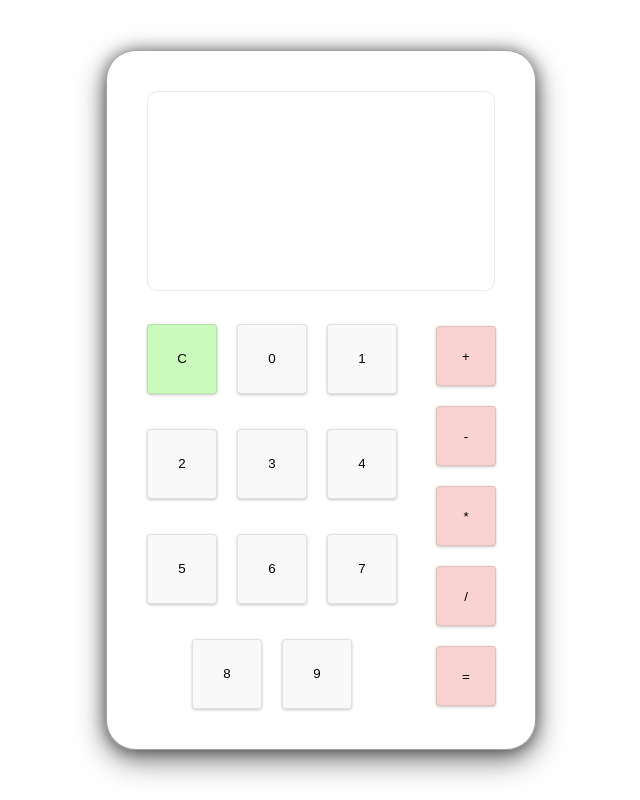
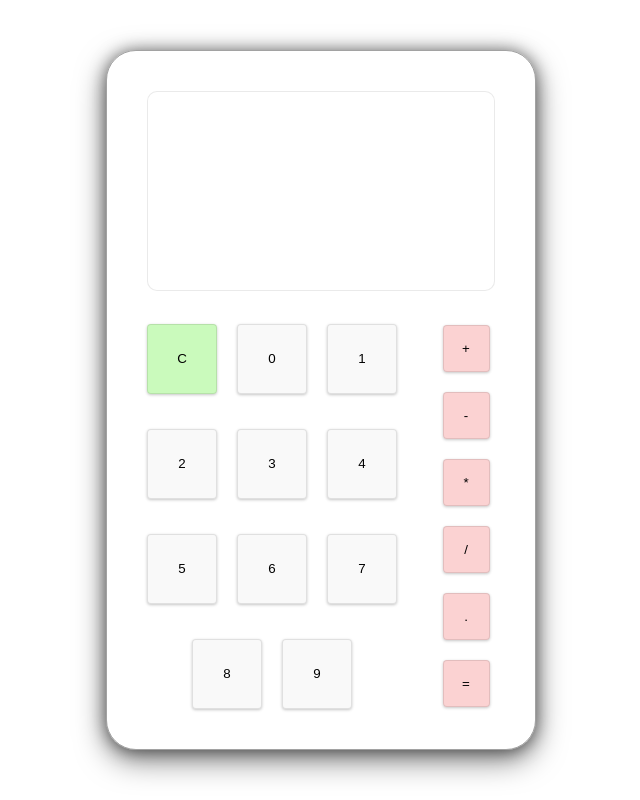
Before and after one commit to sethlagman/calculator, a plain HTML site: page index.html in a window 1280 px wide. Shown: the whole page, without its empty margins (319-959 px from the left). Drawn offline with Linux system fonts and the light colour scheme.

Commit message:
Add decimal point

```diff
--- a/index.css
+++ b/index.css
@@ -71,8 +71,8 @@ body {
     border: 1px solid rgba(0, 0, 0, 0.1);
     border-radius: .25rem;
     box-shadow: rgba(0, 0, 0, 0.226) 0 1px 3px 0;
-    height: 60px;
-    width: 60px;
+    height: 47px;
+    width: 47px;
 }
 
 .buttons.numbers button {
--- a/index.html
+++ b/index.html
@@ -23,6 +23,7 @@
                 <button class="subtract">-</button>
                 <button class="multiply">*</button>
                 <button class="divide">/</button>
+                <button class="point">.</button>
                 <button class="equal">=</button>
             </div>
         </div>
```
